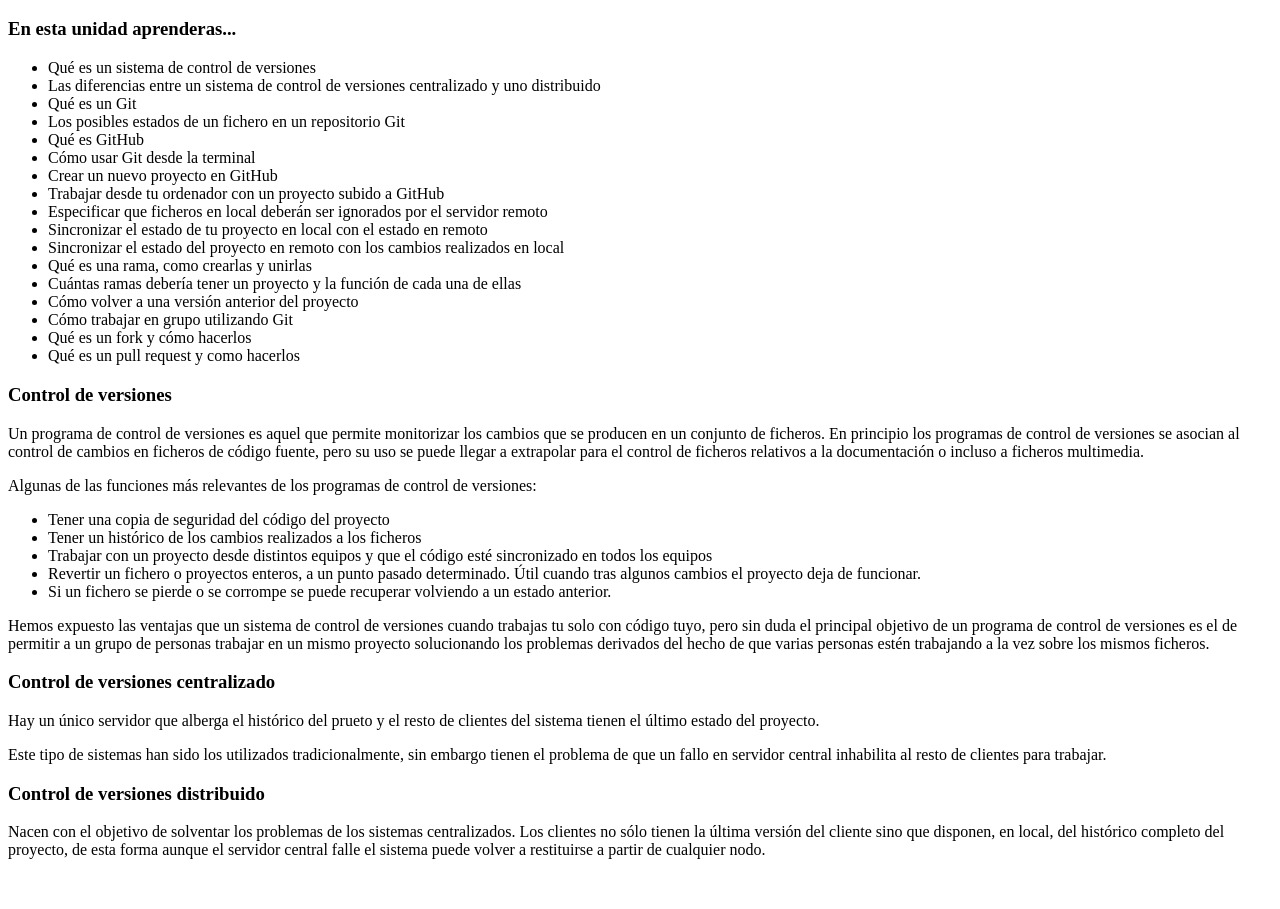
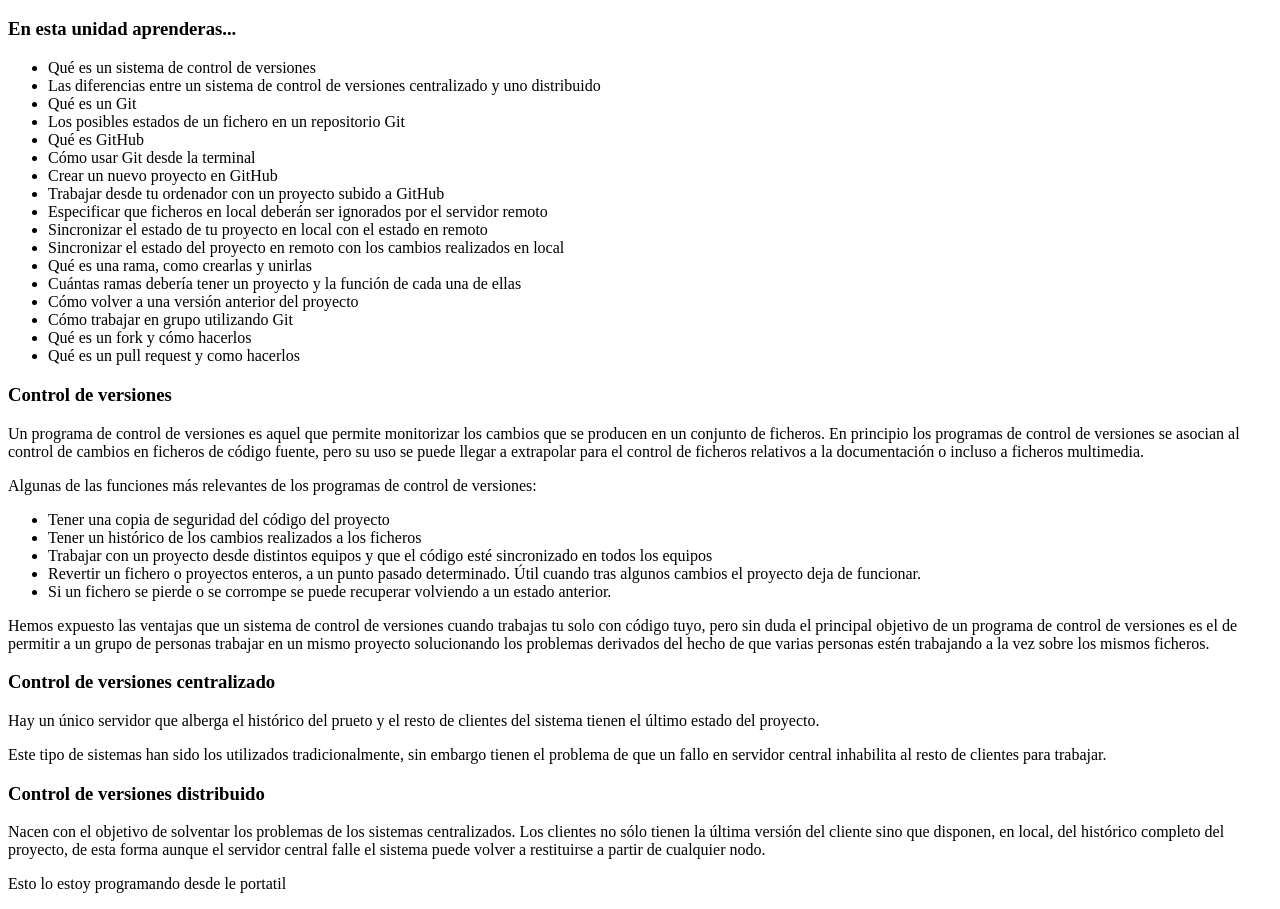
Before and after one commit to antonioft21/Prueba, a plain HTML site: page index.html in a window 1280 px wide. Shown: the part 48-957 px from the top of the page. Before the commit the page ends 923 px from the top, so only its background shows below. Drawn offline with Linux system fonts and the light colour scheme.

Commit message:
Mi primer dia de trabajo desde el portatil

```diff
--- a/index.html
+++ b/index.html
@@ -52,5 +52,6 @@
                 clientes no sólo tienen la última versión del cliente sino que disponen, en local, del
                 histórico completo del proyecto, de esta forma aunque el servidor central falle el sistema
                 puede volver a restituirse a partir de cualquier nodo.</p>
+                <p>Esto lo estoy programando desde le portatil</p>
     </body>
 </html>
```
